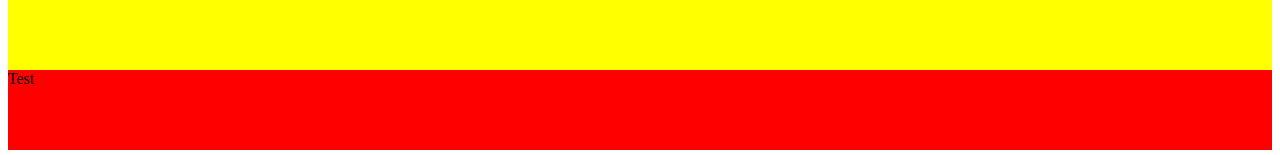
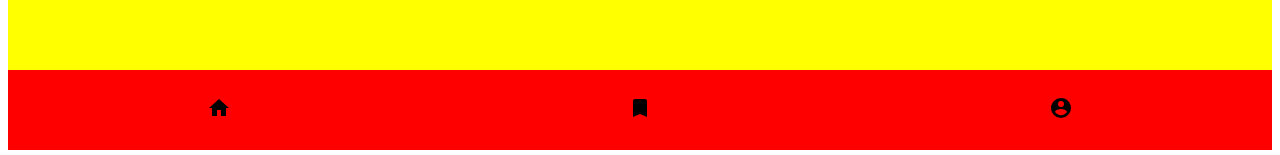
Before and after one commit to jk0ehn/quiz-app, a plain HTML site: page index.html in a window 1280 px wide. Shown: the part 658-813 px from the top of the page. Drawn offline with Linux system fonts and the light colour scheme.

Commit message:
define footer

```diff
--- a/index.html
+++ b/index.html
@@ -29,7 +29,19 @@
 
 
         <footer>
-            Test
+            <div><svg style="width:24px;height:24px" viewBox="0 0 24 24">
+                <path fill="currentColor" d="M10,20V14H14V20H19V12H22L12,3L2,12H5V20H10Z" />
+            </svg></div>
+
+            <div><svg style="width:24px;height:24px" viewBox="0 0 24 24">
+                <path fill="currentColor" d="M17,3H7A2,2 0 0,0 5,5V21L12,18L19,21V5C19,3.89 18.1,3 17,3Z" />
+            </svg></div>
+
+            <div>
+                <svg style="width:24px;height:24px" viewBox="0 0 24 24">
+                    <path fill="currentColor" d="M12,19.2C9.5,19.2 7.29,17.92 6,16C6.03,14 10,12.9 12,12.9C14,12.9 17.97,14 18,16C16.71,17.92 14.5,19.2 12,19.2M12,5A3,3 0 0,1 15,8A3,3 0 0,1 12,11A3,3 0 0,1 9,8A3,3 0 0,1 12,5M12,2A10,10 0 0,0 2,12A10,10 0 0,0 12,22A10,10 0 0,0 22,12C22,6.47 17.5,2 12,2Z" />
+                </svg>
+            </div>
         </footer>
 
 
--- a/src/css/footer.css
+++ b/src/css/footer.css
@@ -1,4 +1,6 @@
 footer {
-
+display: flex;
+align-items: center;
+justify-content: space-around;
     background-color: red;
 }
```
